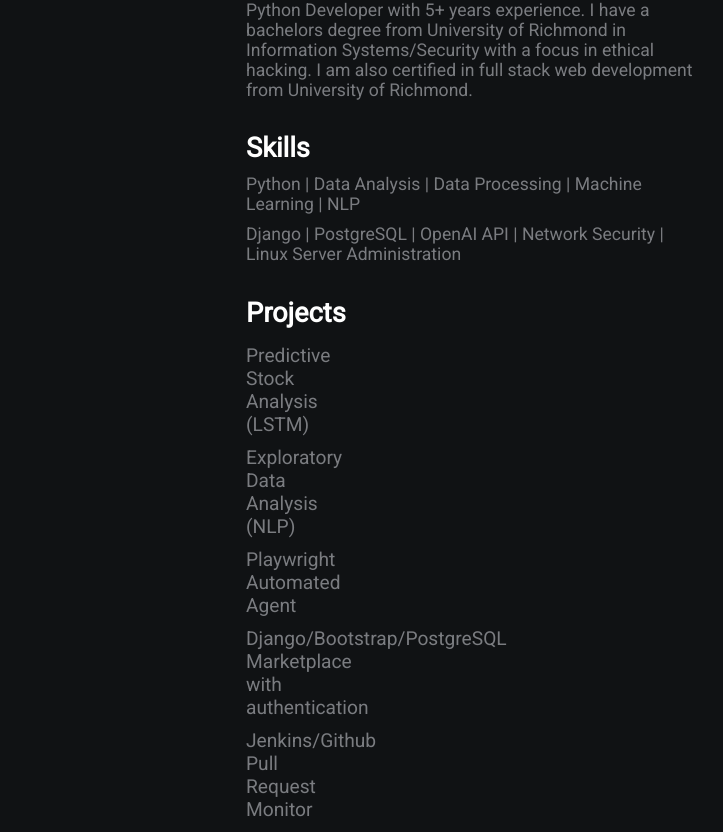
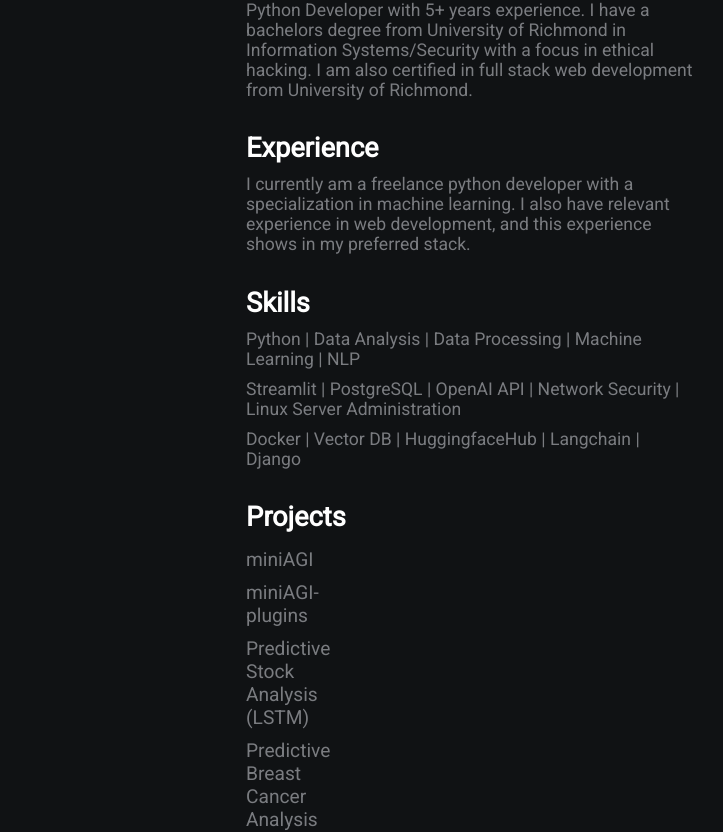
Before and after one commit to tdolan21/tdolan21.github.io, a plain HTML site: page index.html in a window 1280 px wide. Shown: the part 145-977 px from the top of the page, 394-1117 px from the left. Drawn offline with Linux system fonts and the light colour scheme.

Commit message:
Updated projects

```diff
--- a/index.html
+++ b/index.html
@@ -21,16 +21,24 @@
         <div class="section-2">
             <h2>About</h2>
             <p>Python Developer with 5+ years experience. I have a bachelors degree from University of Richmond in Information Systems/Security with a focus in ethical hacking. I am also certified in full stack web development from University of Richmond.</p>
+            <h2>Experience</h2>
+            <p>I currently am a freelance python developer with a specialization in machine learning. I also have relevant experience in web development, and this experience shows in my preferred stack. </p>
 
             <h2>Skills</h2>
             <p>Python | Data Analysis | Data Processing | Machine Learning | NLP  </p>
-            <p>Django |   PostgreSQL  |   OpenAI API    | Network Security | Linux Server Administration   </p>
+            <p>Streamlit |   PostgreSQL  |   OpenAI API    | Network Security | Linux Server Administration   </p>
+            <p>Docker |   Vector DB   |  HuggingfaceHub |    Langchain     |  Django  </p>
+
+
             <h2>Projects</h2>
+            <a href="https://github.com/tdolan21/miniAGI">miniAGI</a>
+            <a href="https://github.com/tdolan21/miniAGI-plugins">miniAGI-plugins</a>
             <a href="https://github.com/tdolan21/predictive-stock-python">Predictive Stock Analysis (LSTM)</a>
-            <a href="https://github.com/tdolan21/exploratoryDataAnalysis/tree/main">Exploratory Data Analysis (NLP)</a>
-            <a href="#">Playwright Automated Agent</a>
-            <a href="#">Django/Bootstrap/PostgreSQL Marketplace with authentication</a>
-            <a href="https://github.com/tdolan21/pull-request-monitor">Jenkins/Github Pull Request Monitor</a>
+            <a href="https://github.com/tdolan21/predictive-cancer-analysis">Predictive Breast Cancer Analysis (Logististic Regression)</a>
+            <a href="https://github.com/tdolan21/gpt-debate">GPT-Debate (Ethics based debate simulation)</a>
+            <a href="https://github.com/tdolan21/GameGPT">GameGPT (configure GPT to play any atari 2600 game)</a>
+            <a href="https://github.com/tdolan21/django-marketplace">Django/Bootstrap/PostgreSQL Marketplace with authentication</a>
+
             <h2>Contact</h2>
             <p>tdolandevelopment@gmail.com</p>
         </div>
```
